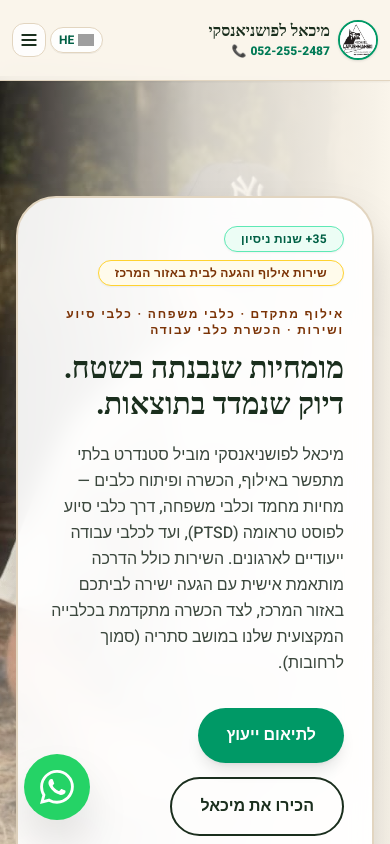
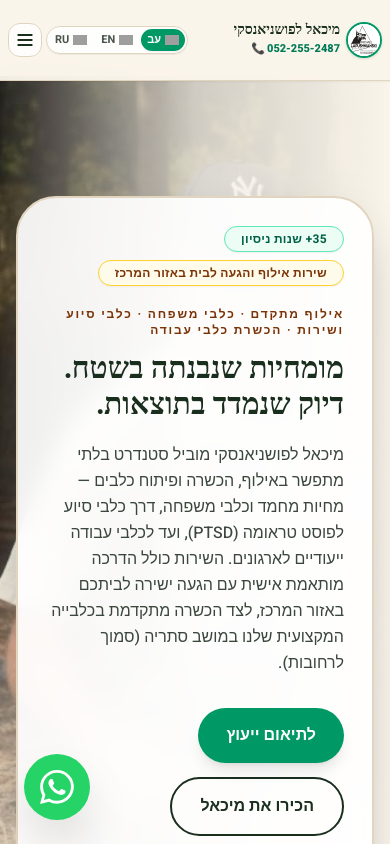
Before and after one commit to naorla/michael-website, a React (Vite) app: page / in a window 390 px wide. Shown: the top 844 px of the page. Built offline with nearby package versions, Linux system fonts and the light colour scheme; grey boxes are pictures that could not be loaded; a web font is replaced by a local one.

Commit message:
fifth commit

```diff
--- a/src/components/Navbar.tsx
+++ b/src/components/Navbar.tsx
@@ -16,25 +16,25 @@ export function Navbar() {
 
   return (
     <header className="fixed top-0 inset-x-0 z-50 bg-[#FAF5EB]/95 backdrop-blur-md border-b border-[#E2D5C0] shadow-xs">
-      <div className="max-w-7xl mx-auto px-3 sm:px-6 lg:px-8 h-20 flex items-center justify-between gap-1.5 sm:gap-4">
+      <div className="max-w-7xl mx-auto px-2 sm:px-6 lg:px-8 h-20 flex items-center justify-between gap-1.5 sm:gap-4">
 
-        {/* לוגו, שם המותג המותאם ומספר הטלפון */}
-        <a href="#top" className="flex items-center gap-2 sm:gap-3 group shrink min-w-0">
+        {/* לוגו, שם המותג ומספר הטלפון */}
+        <a href="#top" className="flex items-center gap-1.5 sm:gap-3 group shrink min-w-0">
           <img
             src="/logo.jpg"
             alt="מיכאל לפושניאנסקי לוגו"
-            className="w-10 h-10 sm:w-14 sm:h-14 rounded-full object-cover border-2 border-emerald-600 shadow-sm shrink-0"
+            className="w-9 h-9 sm:w-14 sm:h-14 rounded-full object-cover border-2 border-emerald-600 shadow-sm shrink-0"
           />
           <div className="flex flex-col min-w-0">
-            {/* השם הוקטן במובייל כדי למנוע צפיפות */}
-            <span className="font-serif text-base sm:text-2xl font-extrabold text-[#1a2e1d] leading-tight truncate group-hover:text-emerald-800 transition-colors">
+            {/* גודל השם הוקטן במובייל ל-text-sm / sm:text-2xl כך שלא ידחק את בורר השפות */}
+            <span className="font-serif text-[14px] sm:text-2xl font-extrabold text-[#1a2e1d] leading-tight truncate group-hover:text-emerald-800 transition-colors">
               {t('brandName')}
             </span>
 
-            <div className="flex items-center gap-1.5 mt-0.5 text-[11px] sm:text-sm font-medium text-[#4a554c]">
+            <div className="flex items-center gap-1.5 mt-0.5 text-[10px] sm:text-sm font-medium text-[#4a554c]">
               <a
                 href="tel:0522552487"
-                className="inline-flex items-center gap-1 font-extrabold text-emerald-700 hover:text-emerald-900 transition-colors text-xs sm:text-base dir-ltr"
+                className="inline-flex items-center gap-0.5 font-extrabold text-emerald-700 hover:text-emerald-900 transition-colors text-[11px] sm:text-base dir-ltr"
                 dir="ltr"
               >
                 <span>📞</span>
@@ -59,32 +59,34 @@ export function Navbar() {
           ))}
         </nav>
 
-        {/* בורר שפות וכפתור תפריט מובייל */}
+        {/* בורר כל 3 השפות (מוצג תמיד) + כפתור תפריט מובייל */}
         <div className="flex items-center gap-1 sm:gap-2 shrink-0">
 
-          {/* בורר שפות למחשב (מלא) */}
-          <div className="hidden sm:flex items-center bg-white/90 p-1 rounded-full border border-[#E2D5C0] shadow-2xs gap-1">
+          {/* בורר שפות מלא עם כל 3 השפות תמיד */}
+          <div className="flex items-center bg-white/90 p-0.5 sm:p-1 rounded-full border border-[#E2D5C0] shadow-2xs gap-0.5 sm:gap-1">
             <button
               onClick={() => setLang('he')}
-              className={`flex items-center gap-1 px-2.5 py-1 text-xs font-bold rounded-full transition-all ${
+              className={`flex items-center gap-1 px-1.5 py-0.5 sm:px-2.5 sm:py-1 text-[11px] sm:text-xs font-bold rounded-full transition-all ${
                 lang === 'he' ? 'bg-emerald-600 text-white shadow-xs' : 'text-[#4a554c] hover:text-[#1a2e1d]'
               }`}
             >
               <img src="https://flagcdn.com/w20/il.png" alt="עברית" className="w-3.5 h-2.5 rounded-2xs object-cover" />
               <span>עב</span>
             </button>
+
             <button
               onClick={() => setLang('en')}
-              className={`flex items-center gap-1 px-2.5 py-1 text-xs font-bold rounded-full transition-all ${
+              className={`flex items-center gap-1 px-1.5 py-0.5 sm:px-2.5 sm:py-1 text-[11px] sm:text-xs font-bold rounded-full transition-all ${
                 lang === 'en' ? 'bg-emerald-600 text-white shadow-xs' : 'text-[#4a554c] hover:text-[#1a2e1d]'
               }`}
             >
               <img src="https://flagcdn.com/w20/us.png" alt="English" className="w-3.5 h-2.5 rounded-2xs object-cover" />
               <span>EN</span>
             </button>
+
             <button
               onClick={() => setLang('ru')}
-              className={`flex items-center gap-1 px-2.5 py-1 text-xs font-bold rounded-full transition-all ${
+              className={`flex items-center gap-1 px-1.5 py-0.5 sm:px-2.5 sm:py-1 text-[11px] sm:text-xs font-bold rounded-full transition-all ${
                 lang === 'ru' ? 'bg-emerald-600 text-white shadow-xs' : 'text-[#4a554c] hover:text-[#1a2e1d]'
               }`}
             >
@@ -92,24 +94,6 @@ export function Navbar() {
               <span>RU</span>
             </button>
           </div>
-
-          {/* בורר שפות קומפקטי למובייל (בלחיצה עובר לשפה הבאה ברצף) */}
-          <button
-            onClick={() => {
-              if (lang === 'he') setLang('en');
-              else if (lang === 'en') setLang('ru');
-              else setLang('he');
-            }}
-            className="sm:hidden flex items-center gap-1 bg-white/90 px-2 py-1 rounded-full border border-[#E2D5C0] text-xs font-bold text-emerald-800 shadow-2xs"
-            title="החלף שפה"
-          >
-            <img
-              src={lang === 'he' ? "https://flagcdn.com/w20/il.png" : lang === 'en' ? "https://flagcdn.com/w20/us.png" : "https://flagcdn.com/w20/ru.png"}
-              alt="language"
-              className="w-4 h-3 rounded-2xs object-cover"
-            />
-            <span className="uppercase">{lang}</span>
-          </button>
 
           {/* כפתור תפריט מובייל (המבורגר) */}
           <button
@@ -129,41 +113,9 @@ export function Navbar() {
 
       </div>
 
-      {/* תפריט מובייל נפתח הכולל גם בחירת שפה מלאה */}
+      {/* תפריט מובייל נפתח */}
       {mobileMenuOpen && (
         <div className="lg:hidden bg-[#FAF5EB] border-b border-[#E2D5C0] px-6 py-5 space-y-3.5 shadow-xl">
-
-          {/* בורר שפות מלא בתוך התפריט הנפתח */}
-          <div className="flex items-center justify-center gap-2 pb-3 border-b border-[#E2D5C0]/60">
-            <button
-              onClick={() => { setLang('he'); setMobileMenuOpen(false); }}
-              className={`flex items-center gap-1.5 px-3 py-1 text-xs font-bold rounded-full transition-all ${
-                lang === 'he' ? 'bg-emerald-600 text-white' : 'bg-white text-[#4a554c] border border-[#E2D5C0]'
-              }`}
-            >
-              <img src="https://flagcdn.com/w20/il.png" alt="עב" className="w-3.5 h-2.5 object-cover" />
-              <span>עברית</span>
-            </button>
-            <button
-              onClick={() => { setLang('en'); setMobileMenuOpen(false); }}
-              className={`flex items-center gap-1.5 px-3 py-1 text-xs font-bold rounded-full transition-all ${
-                lang === 'en' ? 'bg-emerald-600 text-white' : 'bg-white text-[#4a554c] border border-[#E2D5C0]'
-              }`}
-            >
-              <img src="https://flagcdn.com/w20/us.png" alt="EN" className="w-3.5 h-2.5 object-cover" />
-              <span>English</span>
-            </button>
-            <button
-              onClick={() => { setLang('ru'); setMobileMenuOpen(false); }}
-              className={`flex items-center gap-1.5 px-3 py-1 text-xs font-bold rounded-full transition-all ${
-                lang === 'ru' ? 'bg-emerald-600 text-white' : 'bg-white text-[#4a554c] border border-[#E2D5C0]'
-              }`}
-            >
-              <img src="https://flagcdn.com/w20/ru.png" alt="RU" className="w-3.5 h-2.5 object-cover" />
-              <span>Русский</span>
-            </button>
-          </div>
-
           {navLinks.map((link) => (
             <a
               key={link.href}
```
